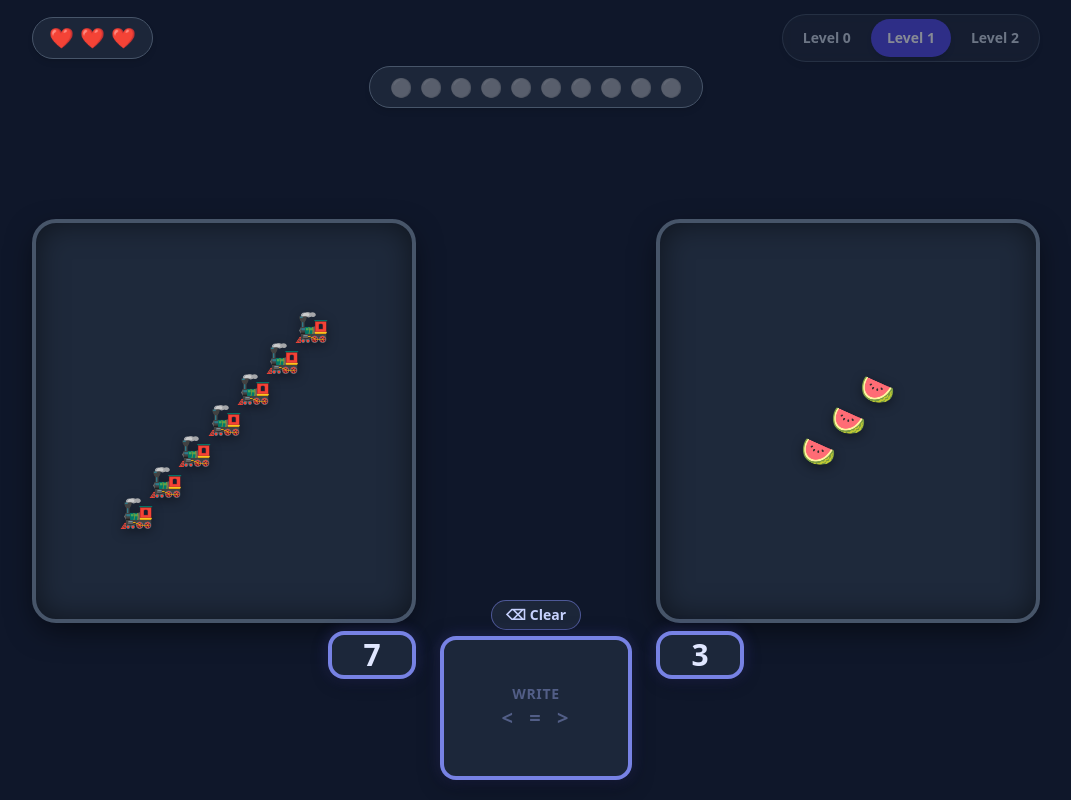
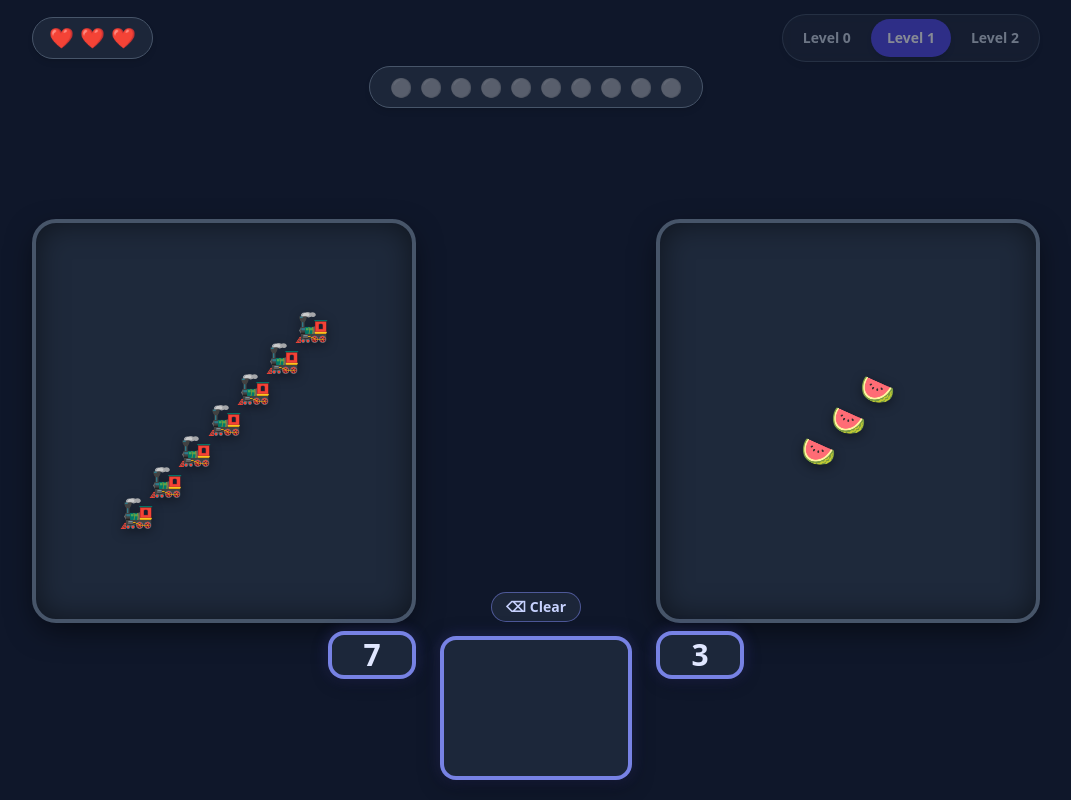
Before and after one commit to docapt-max/GreaterthanLesserthanGame, a plain HTML site: page index.html in a window 1280 px wide. Both pictures are taken after a click on the button "Level 1". Shown: the whole page, without its empty margins (104-1175 px from the left). Drawn offline with nearby package versions, Linux system fonts and the light colour scheme.

Commit message:
Remove watermark text inside canvas and increase space between clear button and writing area

```diff
--- a/index.html
+++ b/index.html
@@ -95,18 +95,13 @@
             class="hidden flex-col items-center justify-end z-20 shrink-0 self-end mb-0.5">
             <!-- Manual Clear Button (Above the Box) -->
             <button id="btn-clear-canvas" type="button" aria-label="Clear drawing"
-                class="mb-1.5 px-3.5 py-1 bg-slate-800/90 hover:bg-slate-700 active:bg-slate-900 active:scale-95 text-indigo-200 hover:text-white text-xs md:text-sm font-extrabold rounded-full border border-indigo-400/50 shadow-sm transition-all flex items-center gap-1 cursor-pointer select-none">
+                class="mb-3 md:mb-3.5 px-3.5 py-1 bg-slate-800/90 hover:bg-slate-700 active:bg-slate-900 active:scale-95 text-indigo-200 hover:text-white text-xs md:text-sm font-extrabold rounded-full border border-indigo-400/50 shadow-sm transition-all flex items-center gap-1 cursor-pointer select-none">
                 <span>⌫</span> Clear
             </button>
             <!-- Canvas Writing Card -->
             <div id="canvas-card"
                 class="relative w-44 h-32 md:w-48 md:h-36 bg-slate-800/95 rounded-2xl border-4 border-indigo-400/90 shadow-[0_4px_20px_rgba(0,0,0,0.5),0_0_15px_rgba(99,102,241,0.3)] overflow-hidden flex items-center justify-center transition-all">
                 <canvas id="handwriting-canvas" class="w-full h-full cursor-crosshair" style="touch-action: none;"></canvas>
-                <!-- Subtle Watermark / Prompt Hint -->
-                <div id="canvas-hint" class="pointer-events-none absolute inset-0 flex flex-col items-center justify-center text-indigo-300/40 select-none transition-opacity duration-200">
-                    <span class="text-xs md:text-sm font-black tracking-wider uppercase">Write</span>
-                    <span class="text-lg md:text-xl font-black tracking-widest">&lt;&nbsp;&nbsp;=&nbsp;&nbsp;&gt;</span>
-                </div>
             </div>
         </div>
 
```
